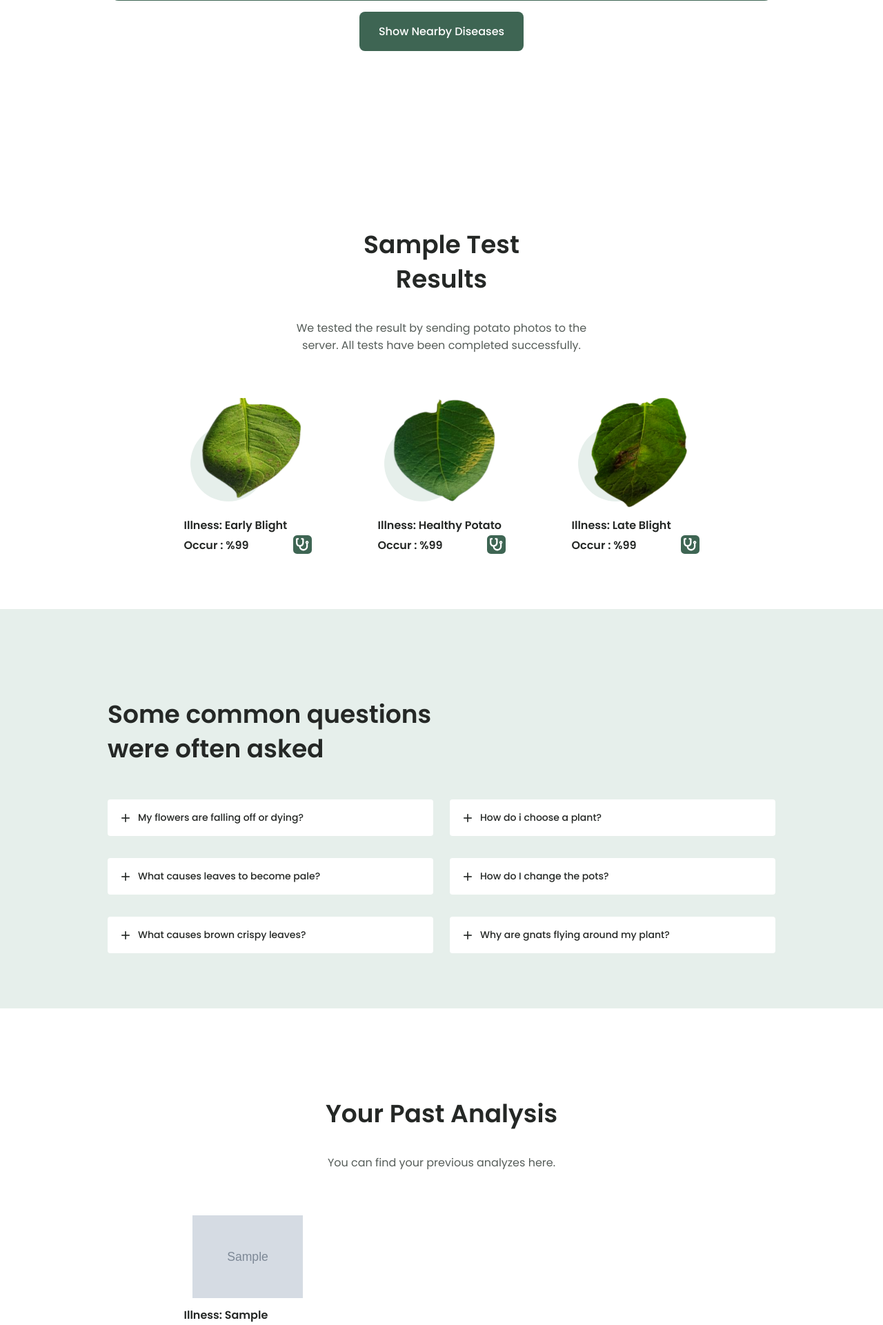
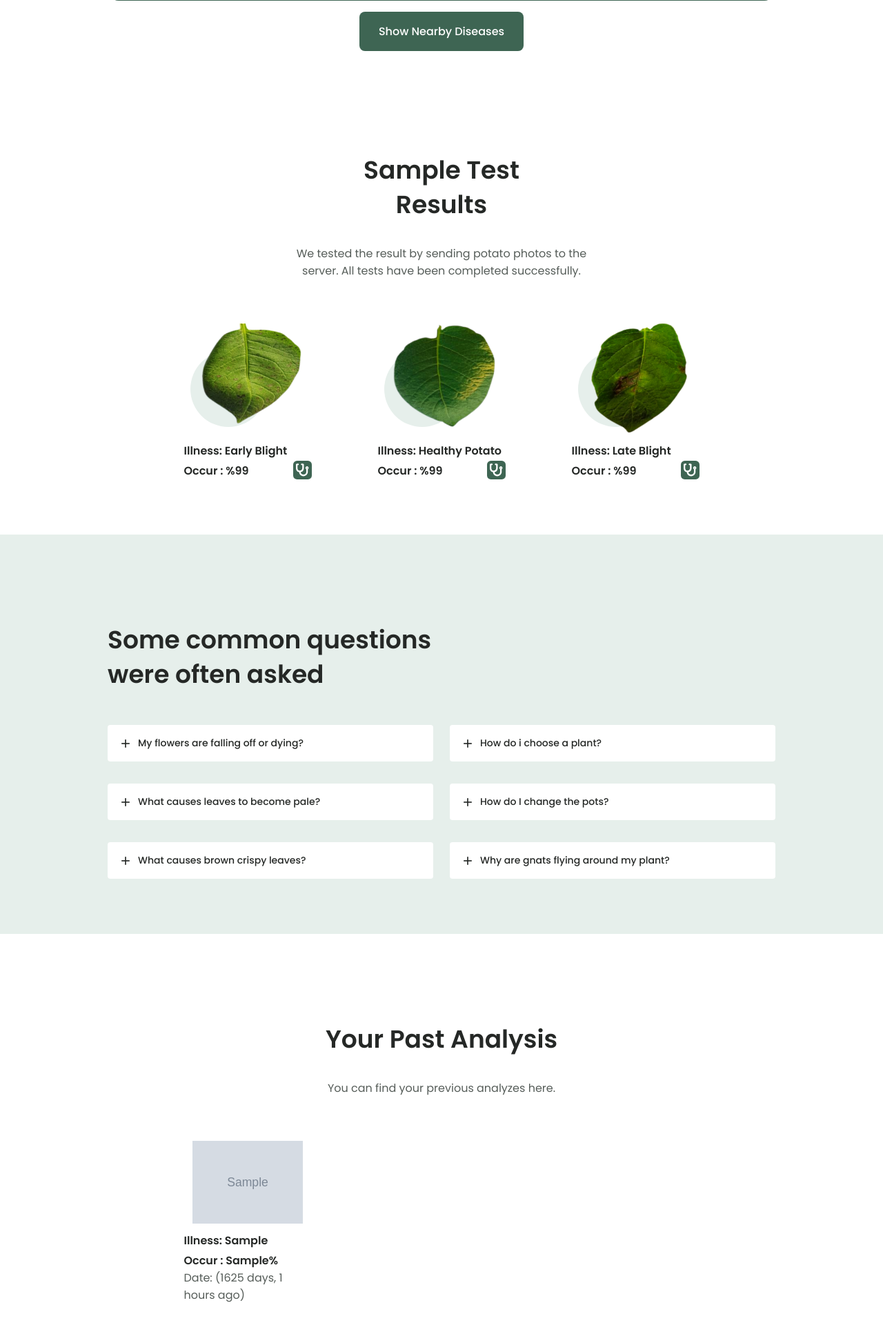
Before and after one commit to bilalarsln/AiPotato, a Flask app: page / in a window 1280 px wide. Shown: the part 1921-3842 px from the top of the page at 69% size. Run offline with Flask 3, Linux system fonts and the light colour scheme; the visitor is signed in with stand-in values (Sample User, id 1); tables that the repository leaves empty or names only in its code hold one stand-in row (values such as "Sample post"); grey boxes marked "Sample" are stand-in pictures; some libraries are stand-ins or nearby versions.

Commit message:
v5.1
Sunuma hazır.

```diff
--- a/server.py
+++ b/server.py
@@ -6,7 +6,7 @@ from test import analyze_image  # test.py dosyasından analyze_image fonksiyonun
 from flask_mysqldb import MySQL
 import base64
 from math import radians, sin, cos, sqrt, atan2
-
+from datetime import datetime
 
 app = Flask(__name__)
 app.config['CORS_HEADERS'] = 'Content-Type'
@@ -29,15 +29,28 @@ if not os.path.exists(UPLOAD_FOLDER):
 def allowed_file(filename):
     return '.' in filename and filename.rsplit('.', 1)[1].lower() in ALLOWED_EXTENSIONS
 
+from datetime import datetime, timedelta
+
 @app.route("/")
 def main():
     cur = mysql.connection.cursor()
     data = []
     if 'loggedin' in session and session['loggedin']:
-        cur.execute("SELECT * FROM all_analysis WHERE analysis_user_id = %s", [session['user_id']])
+        cur.execute("SELECT analysis_img, analysis_result, analysis_rate, analysis_date FROM all_analysis WHERE analysis_user_id = %s", [session['user_id']])
         data = cur.fetchall()
     cur.close()
-    return render_template("upload.html", data=data, username=session.get('username', 'guest'), loggedin=session.get('loggedin', False))
+
+    # Geçmiş analizler için tarih ve süre hesaplamaları
+    formatted_data = []
+    now = datetime.now()
+    for row in data:
+        analysis_date = row[3]
+        time_diff = now - analysis_date
+        days = time_diff.days
+        hours = time_diff.seconds // 3600
+        formatted_data.append((row[0], row[1], row[2], analysis_date, f"{days} days, {hours} hours ago"))
+
+    return render_template("upload.html", data=formatted_data, username=session.get('username', 'guest'), loggedin=session.get('loggedin', False))
 
 
 @app.route("/login")
@@ -120,16 +133,20 @@ def nearby_analyses():
     longitude = float(request.form.get('longitude'))
 
     cur = mysql.connection.cursor()
-    cur.execute("SELECT analysis_result, latitude, longitude FROM all_analysis WHERE analysis_user_id != %s AND (analysis_result = 'early blight' OR analysis_result = 'late blight')", [session['user_id']])
+    cur.execute("SELECT analysis_result, latitude, longitude, analysis_date FROM all_analysis WHERE analysis_user_id != %s AND (analysis_result = 'early blight' OR analysis_result = 'late blight')", [session['user_id']])
     data = cur.fetchall()
     cur.close()
 
     nearby_diseases = []
+    now = datetime.now()
     for row in data:
-        disease, lat, lon = row[0], float(row[1]), float(row[2])
-        distance = calculate_distance(latitude, longitude, lat, lon)
+        disease, lat, lon, analysis_date = row
+        distance = calculate_distance(latitude, longitude, float(lat), float(lon))
         if distance <= 10.0:  # 10 km içinde mi kontrol et
-            nearby_diseases.append(disease)
+            time_diff = now - analysis_date
+            days = time_diff.days
+            hours = time_diff.seconds // 3600
+            nearby_diseases.append(f"{disease} ({days} days, {hours} hours ago)")
 
     return jsonify({'nearby_diseases': nearby_diseases})
 
@@ -168,9 +185,11 @@ def upload_file():
             # Analiz sonucunu veritabanına kaydet
             cur = mysql.connection.cursor()
             analysis_user_id = session.get('user_id', 0)  # Kullanıcı ID'sini session'dan alın (varsayılan olarak 0)
+            analysis_date = datetime.now().strftime('%Y-%m-%d %H:%M:%S')  # Mevcut tarih ve saati al
+
             cur.execute(
-                "INSERT INTO all_analysis (analysis_img, analysis_result, analysis_rate, analysis_user_id, latitude, longitude) VALUES (%s, %s, %s, %s, %s, %s)",
-                (mime_type, predicted_class_name, confidence, analysis_user_id, float(latitude), float(longitude))
+                "INSERT INTO all_analysis (analysis_img, analysis_result, analysis_rate, analysis_user_id, latitude, longitude, analysis_date) VALUES (%s, %s, %s, %s, %s, %s, %s)",
+                (mime_type, predicted_class_name, confidence, analysis_user_id, float(latitude), float(longitude), analysis_date)
             )
             mysql.connection.commit()
             cur.close()
--- a/static/style.css
+++ b/static/style.css
@@ -1214,3 +1214,35 @@ body.dark-theme {
     color: var(--first-color);
     margin-bottom: var(--mb-2);
 }
+
+.nearby-diseases-container {
+    margin-top: 20px;
+    text-align: center;
+    display: flex;
+    justify-content: center;
+    flex-direction: column;
+    align-items: center;
+}
+
+.nearby-diseases-list {
+    list-style-type: none;
+    padding: 0;
+    margin: 0;
+    width: 80%;
+    max-width: 600px; /* Maksimum genişlik */
+}
+
+.nearby-diseases-list li {
+    background-color: #f0f0f0;
+    border: 1px solid #ddd;
+    margin-bottom: 10px;
+    padding: 10px;
+    font-size: 16px;
+    border-radius: 5px;
+    transition: background-color 0.3s ease;
+    max-width: 100%;
+}
+
+.nearby-diseases-list li:hover {
+    background-color: #e0e0e0;
+}
--- a/templates/upload.html
+++ b/templates/upload.html
@@ -166,8 +166,8 @@
 
         </section>
         <center>
-            <button class="button button--flex" onclick="showNearbyDiseases()" >Show Nearby Diseases</button>
-            <div id="nearbyDiseases" style="text-align: center;" class="product__container grid"></div>
+            <button class="button button--flex" onclick="showNearbyDiseases()">Show Nearby Diseases</button>
+            <div id="nearbyDiseases" class="nearby-diseases-container"></div>
         </center>
         <section class="product section container" id="products">
             <h2 class="section__title-center">Sample Test <br> Results</h2>
@@ -276,10 +276,10 @@
                 <div class="product__container grid">
                     {% for item in data %}
                     <article class="product__card">
-
-                        <img src="{{ item[1] }}" alt="Analysis Image" class="product__img">
-                        <h3 class="product__title">Illness: {{ item[2] }}</h3>
-                        <span class="product__price">Occur : {{ item[3] }}%</span>
+                        <img src="{{ item[0] }}" alt="Analysis Image" class="product__img">
+                        <h3 class="product__title">Illness: {{ item[1] }}</h3>
+                        <span class="product__price">Occur : {{ item[2] }}%</span>
+                        <p class="product__date">Date: ({{ item[4] }})</p>
                     </article>
                     {% endfor %}
                 </div>
@@ -287,10 +287,10 @@
                 <p class="product__description">Please log in to see your past analysis.</p>
                 <center>
                 <a href="/login" style="margin: 20px;" class="button button--flex">Log In <i class="fa-regular fa-user"></i></a>
-            </center>
+                </center>
             {% endif %}
+        </section>
 
-        </section>
 
 
 
@@ -506,11 +506,14 @@
                                 nearbyDiseasesDiv.innerHTML = '';
 
                                 if (data.nearby_diseases.length > 0) {
+                                    const list = document.createElement('ul');
+                                    list.classList.add('nearby-diseases-list');
                                     data.nearby_diseases.forEach(disease => {
-                                        const diseaseElement = document.createElement('p');
-                                        diseaseElement.textContent = `Nearby Disease: ${disease}`;
-                                        nearbyDiseasesDiv.appendChild(diseaseElement);
+                                        const listItem = document.createElement('li');
+                                        listItem.textContent = disease;
+                                        list.appendChild(listItem);
                                     });
+                                    nearbyDiseasesDiv.appendChild(list);
                                 } else {
                                     nearbyDiseasesDiv.innerHTML = '<p>No nearby diseases found within 10 km.</p>';
                                 }
```
Also changed, not shown: uploads/early.jpeg (added).
